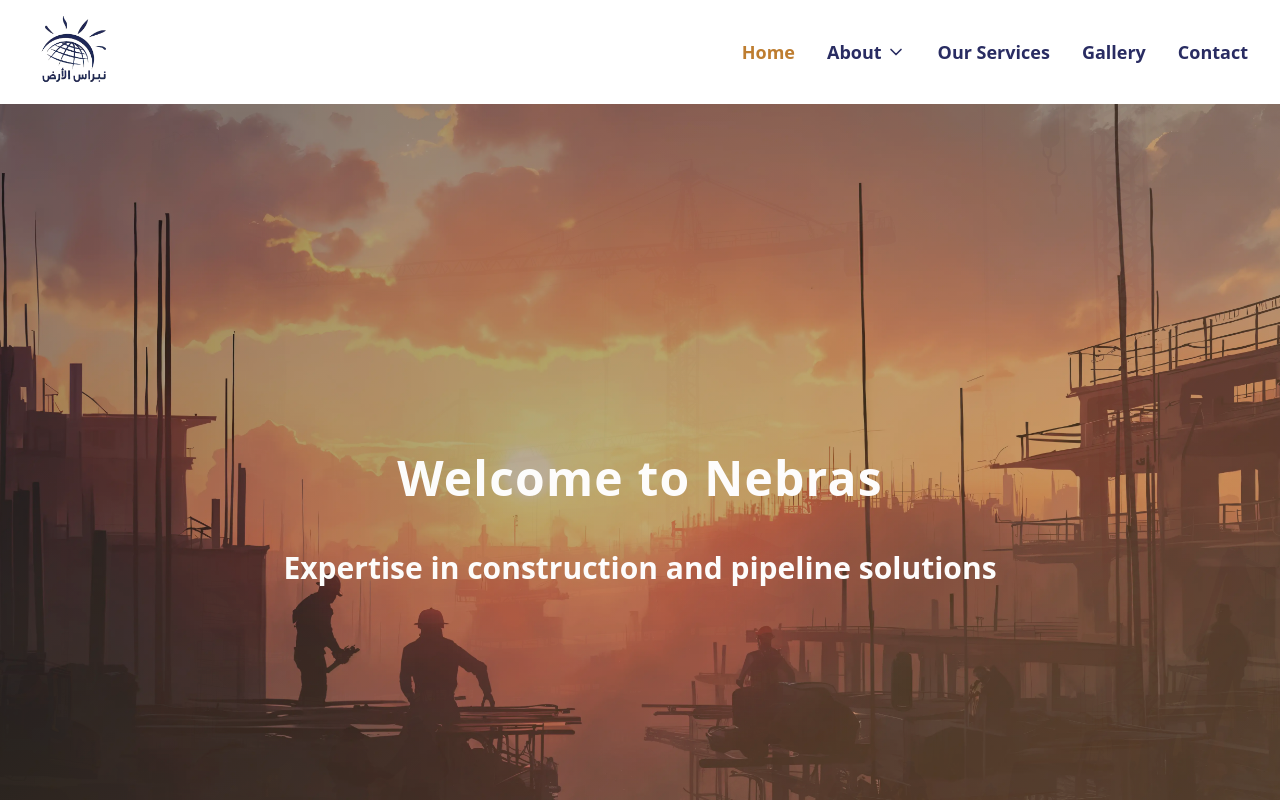
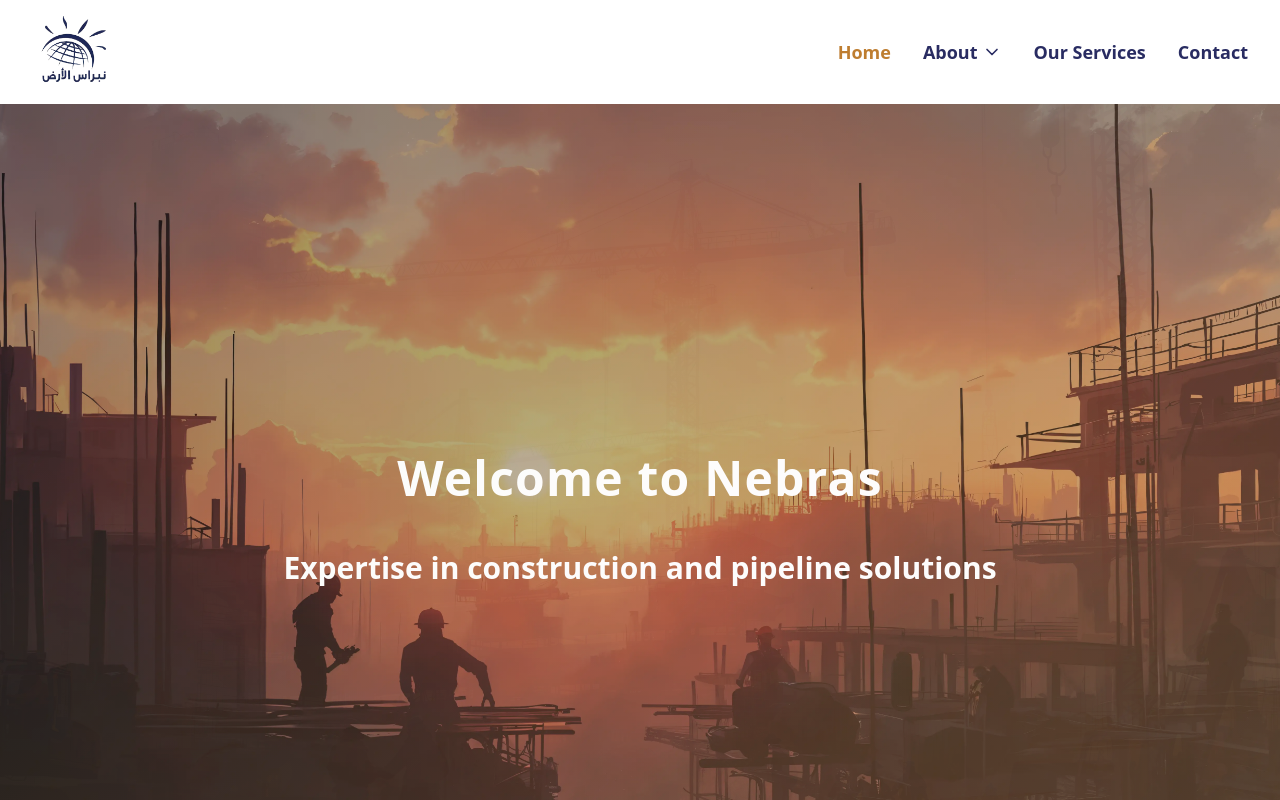
Before and after one commit to YehiaZakaria99/nebras-company, a React (Vite) app: page / in a window 1280 px wide. Shown: the top 800 px of the page. Built offline with nearby package versions, Linux system fonts and the light colour scheme.

Commit message:
Add leadership page path to navbar

```diff
--- a/src/Components/Navbar/Navbar.jsx
+++ b/src/Components/Navbar/Navbar.jsx
@@ -29,8 +29,8 @@ export default function Navbar() {
       name: "About",
       to: "about",
       aboutList: [
+        { name: "Leadership", to: "/about/leadership" },
         { name: "Our Equipments", to: "/about/our-equipments" },
-        // { name: "Leadership", to: "/about/leadership" },
         // { name: "Introduction", to: "/about/introduction" },
         // { name: "Information", to: "/about/information" },
         // { name: "Organizational Chart", to: "/about/organizational-chart" },
@@ -41,7 +41,7 @@ export default function Navbar() {
     },
     { name: "Our Services", to: "ourServices" },
     // { name: "Our Experience", to: "ourExperience" },
-    { name: "Gallery", to: "gallery" },
+    // { name: "Gallery", to: "gallery" },
     { name: "Contact", to: "contact" },
   ];
 
```
